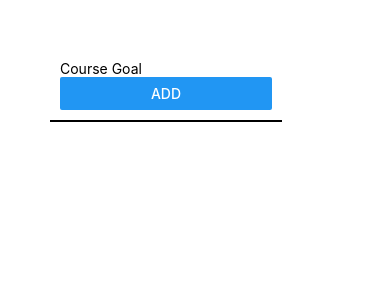
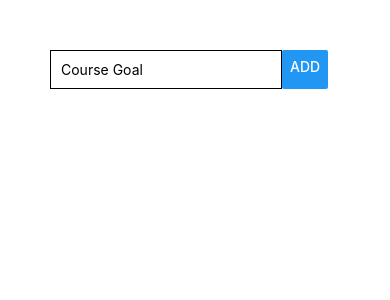
Before and after one commit to stephangriesel/appextend-reactnative, a React Native app: screen / in a window 390 px wide. Shown: the top 300 px of the page. Built offline with nearby package versions, Linux system fonts and the light colour scheme.

Commit message:
update styles, add state & add events

```diff
--- a/App.js
+++ b/App.js
@@ -1,18 +1,30 @@
-import React from 'react';
+import React, { useState } from 'react';
 import { StyleSheet, Text, View, Button, TextInput } from 'react-native';
 
 export default function App() {
+  const [enteredGoal, setEnteredGoal] = useState('');
+  const [courseGoals, setCourseGoals] = useState([]);
+
+  const goalInputHandler = (enteredText) => {
+    setEnteredGoal(enteredText)
+  };
+
+  const addGoalHandler = () => {
+    setCourseGoals(currentGoals => [...courseGoals, enteredGoal]);
+  }
+
   return (
     <View style={styles.screen}>
       <View style={styles.inputContainer}>
         <TextInput
           placeholder="Course Goal"
           style={styles.input}
+          onChangeText={goalInputHandler}
+          value={enteredGoal}
         />
-        <Button title="ADD" />
+        <Button title="ADD" onPress={addGoalHandler} />
       </View>
       <View>
-
       </View>
     </View>
   );
@@ -23,12 +35,13 @@ const styles = StyleSheet.create({
     padding: 50
   },
   inputContainer: {
-    width: '80%',
-    borderBottomColor: 'black',
-    borderBottomWidth: 2,
-    padding: 10
+    display: 'flex',
+    flexDirection: 'row'
   },
   input: {
-
+    width: '80%',
+    borderColor: 'black',
+    borderWidth: 1,
+    padding: 10
   }
 });
```
